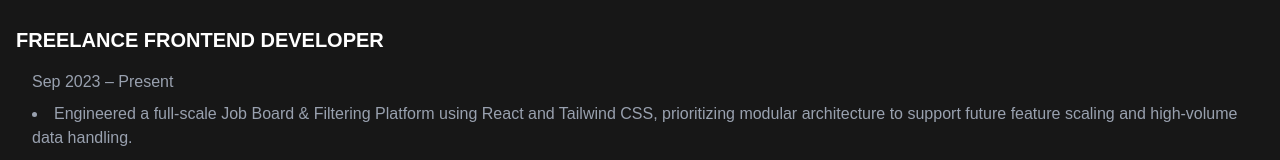
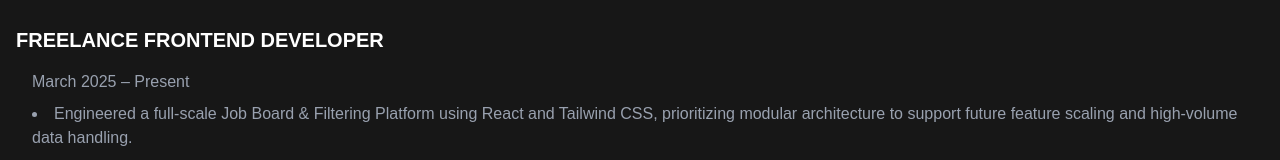
Before and after one commit to JudithJude369/Ifunanya-Judith, a React (Vite) app: page / in a window 1280 px wide. Shown: the part 2146-2306 px from the top of the page. Built offline with nearby package versions, Linux system fonts and the light colour scheme.

Commit message:
update experience section

```diff
--- a/src/components/Experience.jsx
+++ b/src/components/Experience.jsx
@@ -16,7 +16,7 @@
 
         {/* Achievements / bullets */}
         <ul className="list-disc list-inside space-y-2 text-left text-gray-400 px-4">
-          <p className="text-gray-400">Sep 2023 – Present</p>
+          <p className="text-gray-400">March 2025 – Present</p>
           <li>
             Engineered a full-scale Job Board & Filtering Platform using React
             and Tailwind CSS, prioritizing modular architecture to support
```
